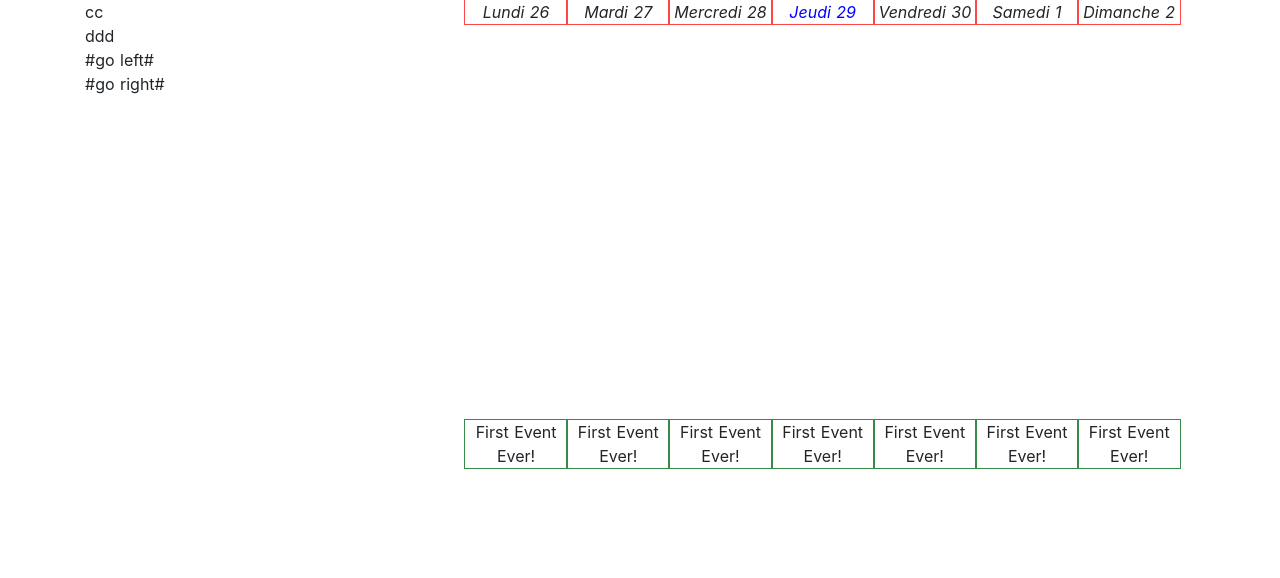
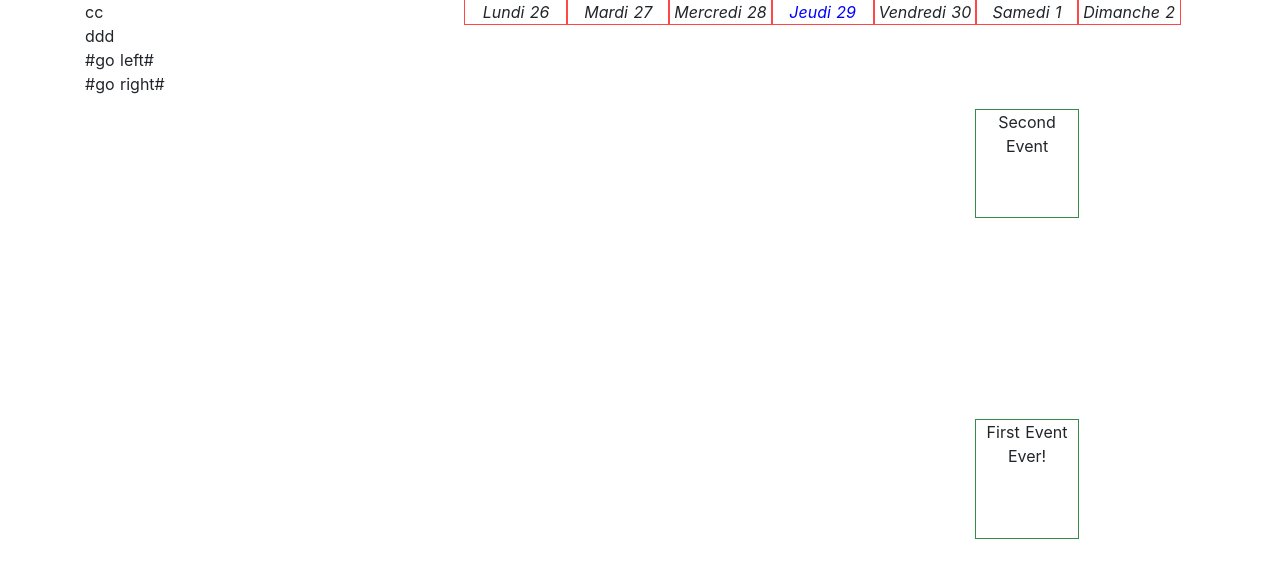
Before and after one commit to Loop-afk/amu-edt, a Nuxt app: page / in a window 1280 px wide. Shown: the top 578 px of the page. Built offline with nearby package versions, Linux system fonts and the light colour scheme.

Commit message:
display event correctly (still things todo) thanks to scheduleGetHeightFromDate & scheduleGetTopFromDate

```diff
--- a/components/Schedule.vue
+++ b/components/Schedule.vue
@@ -52,13 +52,15 @@ export default {
       for (const dayWeekKey of Array(this.daysOfTheWeek).keys()) {
         const tempDate = addDays(weekDate, dayWeekKey)
         dayWeek.push({
-          date: tempDate
+          date: tempDate,
+          day: tempDate.toLocaleDateString('fr-fr', { day: 'numeric', month: 'numeric', year: 'numeric' })
         })
       }
       return dayWeek
     },
     scheduleParseSchedule (schedule, day) {
-      return schedule
+      const a = schedule.data.filter(course => course.day === day.day)
+      return { data: a, workingHours: schedule.workingHours }
     }
   }
 }
--- a/components/Schedule/ScheduleDay.vue
+++ b/components/Schedule/ScheduleDay.vue
@@ -3,9 +3,13 @@
     <span :class="{scheduleToday: isDateToday(scheduleDaySettingsDate.date)}" style="position: relative;" class="scheduleHeaderDate">
       {{ getFormatedDay(scheduleDaySettingsDate.date) }}
     </span>
-    <!-- container for day appointments -->
-    <div style="height: 100%; position: relative;">
-      <div v-for="(course, key) in scheduleSchedule.data" :key="key" class="scheduleCourse" :style="{top: scheduleSetHeightFromDate(course)}">
+    <div class="scheduleDayContainer">
+      <div
+        v-for="(course, key) in scheduleSchedule.data"
+        :key="key"
+        class="scheduleCourse"
+        :style="{top: scheduleGetTopFromDate(course), height: scheduleGetHeightFromDate(course)}"
+      >
         {{ course.title }}
       </div>
     </div>
@@ -42,7 +46,12 @@ export default {
       const dateString = date.toLocaleDateString('fr-fr', { weekday: 'long', day: 'numeric' })
       return this.capitalizeFirstLetter(dateString)
     },
-    scheduleSetHeightFromDate (course) {
+    scheduleGetHeightFromDate (course) {
+      const unit = this.scheduleHeight / (this.scheduleSchedule.workingHours.end - this.scheduleSchedule.workingHours.start)
+      const height = (unit * (course.end.getHours() - course.start.getHours())) + (unit * ((course.end.getMinutes() - course.start.getMinutes()) / 60))
+      return height + 'px'
+    },
+    scheduleGetTopFromDate (course) {
       const unit = this.scheduleHeight / (this.scheduleSchedule.workingHours.end - this.scheduleSchedule.workingHours.start)
       const top = (unit * (course.start.getHours() - this.scheduleSchedule.workingHours.start)) + (unit * (course.start.getMinutes() / 60))
       // console.table([unit, top])
@@ -62,8 +71,13 @@ export default {
   color: blue;
 }
 
-.scheduleHeaderDate{
+.scheduleHeaderDate {
   font-style: italic;
+}
+
+.scheduleDayContainer {
+  height: 100%;
+  position: relative;
 }
 
 .scheduleCourse{
--- a/pages/index.vue
+++ b/pages/index.vue
@@ -45,10 +45,19 @@ export default {
         },
         data: [
           {
+            day: '01/05/2021', //todo ? virer ça dans l'objet (et pas dans l'array)
             start: new Date(2020, 5, 1, 15, 15),
-            end: new Date(2020, 5, 1, 17, 15),
+            end: new Date(2020, 5, 1, 18, 0),
             title: 'First Event Ever!',
             teacher: 'Nobody :(',
+            room: 'Home'
+          },
+          {
+            day: '01/05/2021',
+            start: new Date(2020, 5, 1, 8, 0),
+            end: new Date(2020, 5, 1, 10, 30),
+            title: 'Second Event',
+            teacher: 'Still Nobody :(',
             room: 'Home'
           }
         ]
```
